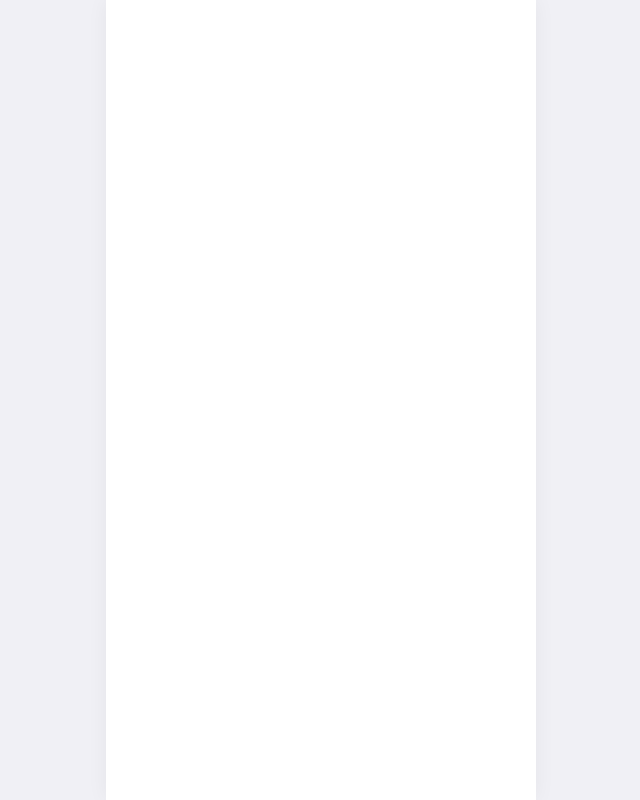
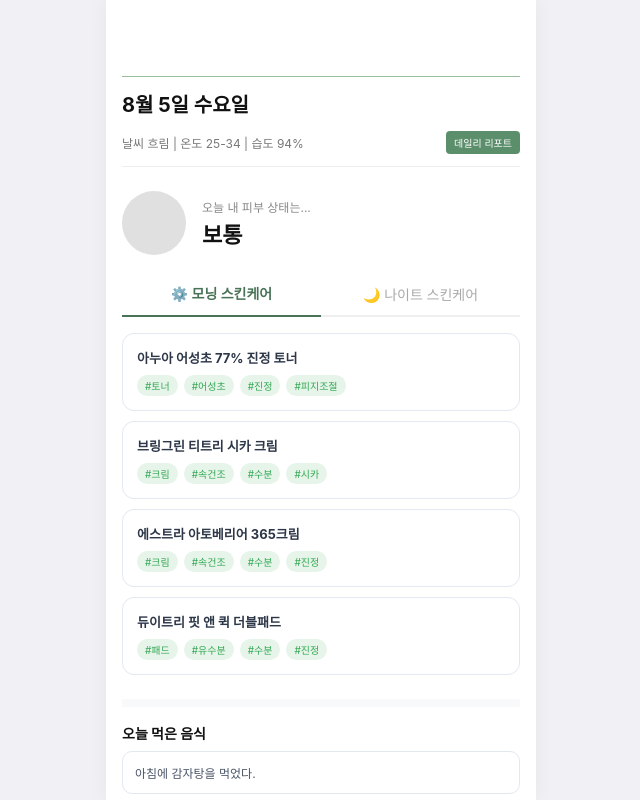
Before and after one commit to LikeLionUniv-INU/14th-toMeta-frontend, a React (Vite) app: page /record in a window 1280 px wide. Before the commit this address had no page. Shown: the whole page, without its empty margins (319-959 px from the left). Built offline with nearby package versions, Linux system fonts and the light colour scheme.

Commit message:
임시저장

```diff
--- a/src/App.jsx
+++ b/src/App.jsx
@@ -18,6 +18,7 @@ import CustomName from './pages/CustomName';
 import CustomCategory from './pages/CustomCategory';
 import CustomIngredient from './pages/CustomIngredient';
 import MyPage from './pages/Mypage';
+import Record from './pages/Record';
 
 function App() {
   return (
@@ -31,6 +32,7 @@ function App() {
           <Route path="/onboarding/skin-type" element={<SkintypeInput />} />
           <Route path="/onboarding/notification" element={<Notification />} />
           <Route path="/defaultinput" element={<DefaultInput />} />
+          <Route path="/record" element={<Record />} />
           <Route path="/emptypouch" element={<EmptyPouch />} />
           <Route
             path="/register/search-cosmetic"
--- /dev/null
+++ b/src/pages/Record.jsx
@@ -0,0 +1,316 @@
+import React, { useState } from "react";
+import styled from "styled-components";
+import Header from "../components/Header";
+
+export default function Record() {
+  const [activeTab, setActiveTab] = useState("morning");
+
+  // 2. 백엔드 연동 전 임시 데이터 (상태로 관리)
+  const [recordData, setRecordData] = useState({
+    dateText: "8월 5일 수요일",
+    weatherText: "날씨 흐림 | 온도 25-34 | 습도 94%",
+    skinStatus: "보통",
+    morningRoutine: [
+      { id: 1, name: "아누아 어성초 77% 진정 토너", tags: ["#토너", "#어성초", "#진정", "#피지조절"] },
+      { id: 2, name: "브링그린 티트리 시카 크림", tags: ["#크림", "#속건조", "#수분", "#시카"] },
+      { id: 3, name: "에스트라 아토베리어 365크림", tags: ["#크림", "#속건조", "#수분", "#진정"] },
+      { id: 4, name: "듀이트리 핏 앤 퀵 더블패드", tags: ["#패드", "#유수분", "#수분", "#진정"] },
+    ],
+    nightRoutine: [
+      { id: 101, name: "아누아 어성초 77% 진정 토너", tags: ["#토너", "#진정"] },
+      { id: 102, name: "에스트라 아토베리어 365크림", tags: ["#크림", "#보습"] },
+    ],
+    // null이나 빈 값을 넣어두면 첫 번째 화면처럼 필수 입력란만 노출됩니다.
+    food: "아침에 감자탕을 먹었다.",
+    skinPhotos: [
+      "https://via.placeholder.com/100",
+      "https://via.placeholder.com/100",
+      "https://via.placeholder.com/100",
+    ],
+  });
+
+  const currentRoutine =
+    activeTab === "morning"
+      ? recordData.morningRoutine
+      : recordData.nightRoutine;
+
+  return (
+    <Container>
+      <ContentWrapper>
+        {/* 상단 공통 헤더 */}
+        <Header />
+
+        {/* 날짜 & 날씨 정보 */}
+        <DateTitle>{recordData.dateText}</DateTitle>
+        <SubHeader>
+          <WeatherInfo>{recordData.weatherText}</WeatherInfo>
+          <ReportBadge>데일리 리포트</ReportBadge>
+        </SubHeader>
+
+        {/* 피부 상태 요약 */}
+        <StatusSection>
+          <ProfileCircle />
+          <StatusTextWrapper>
+            <StatusLabel>오늘 내 피부 상태는...</StatusLabel>
+            <StatusValue>{recordData.skinStatus}</StatusValue>
+          </StatusTextWrapper>
+        </StatusSection>
+
+        {/* 모닝 / 나이트 탭 */}
+        <TabGroup>
+          <TabButton
+            $active={activeTab === "morning"}
+            onClick={() => setActiveTab("morning")}
+          >
+            ⚙️ 모닝 스킨케어
+          </TabButton>
+          <TabButton
+            $active={activeTab === "night"}
+            onClick={() => setActiveTab("night")}
+          >
+            🌙 나이트 스킨케어
+          </TabButton>
+        </TabGroup>
+
+        {/* 스킨케어 제품 카드 리스트 */}
+        <CardList>
+          {currentRoutine.map((item) => (
+            <Card key={item.id}>
+              <CardTitle>{item.name}</CardTitle>
+              <TagGroup>
+                {item.tags.map((tag, idx) => (
+                  <Tag key={idx}>{tag}</Tag>
+                ))}
+              </TagGroup>
+            </Card>
+          ))}
+        </CardList>
+
+        {/* 선택 입력 영역 (조건부 렌더링) */}
+        {(recordData.food || (recordData.skinPhotos && recordData.skinPhotos.length > 0)) && (
+          <OptionalSection>
+            {recordData.food && (
+              <OptionalGroup>
+                <SectionTitle>오늘 먹은 음식</SectionTitle>
+                <FoodCard>{recordData.food}</FoodCard>
+              </OptionalGroup>
+            )}
+
+            {recordData.skinPhotos && recordData.skinPhotos.length > 0 && (
+              <OptionalGroup>
+                <SectionTitle>오늘 나의 피부 사진</SectionTitle>
+                <SubDescription>
+                  사진을 남겨두면 주간 리포트에서 한 주간의 변화 추이를 볼 수 있어요!
+                </SubDescription>
+                <PhotoGrid>
+                  {recordData.skinPhotos.map((photo, index) => (
+                    <PhotoBox key={index} src={photo} alt={`skin-${index}`} />
+                  ))}
+                </PhotoGrid>
+              </OptionalGroup>
+            )}
+          </OptionalSection>
+        )}
+      </ContentWrapper>
+
+      {/* 하단 버튼 */}
+      <SubmitButton>수정하기</SubmitButton>
+    </Container>
+  );
+}
+
+const Container = styled.div`
+  height: 100dvh;
+  margin: 0 auto;
+  padding: 16px;
+  background-color: #ffffff;
+  display: flex;
+  flex-direction: column;
+  justify-content: space-between;
+  box-sizing: border-box;
+`;
+
+const ContentWrapper = styled.div`
+  width: 100%;
+`;
+
+const DateTitle = styled.h1`
+  font-size: 20px;
+  font-weight: 700;
+  margin-top: 12px;
+  color: #111;
+`;
+
+const SubHeader = styled.div`
+  display: flex;
+  justify-content: space-between;
+  align-items: center;
+  padding-bottom: 12px;
+  border-bottom: 1px solid #eee;
+  margin-top: 4px;
+`;
+
+const WeatherInfo = styled.span`
+  font-size: 12px;
+  color: #777;
+`;
+
+const ReportBadge = styled.span`
+  font-size: 10px;
+  background-color: #5b8e6b;
+  color: #fff;
+  padding: 4px 8px;
+  border-radius: 4px;
+`;
+
+const StatusSection = styled.div`
+  display: flex;
+  align-items: center;
+  gap: 16px;
+  margin: 24px 0 16px 0;
+`;
+
+const ProfileCircle = styled.div`
+  width: 64px;
+  height: 64px;
+  border-radius: 50%;
+  background-color: #e0e0e0;
+  flex-shrink: 0;
+`;
+
+const StatusTextWrapper = styled.div`
+  display: flex;
+  flex-direction: column;
+`;
+
+const StatusLabel = styled.span`
+  font-size: 12px;
+  color: #888;
+`;
+
+const StatusValue = styled.span`
+  font-size: 22px;
+  font-weight: 800;
+  color: #111;
+  margin-top: 2px;
+`;
+
+const TabGroup = styled.div`
+  display: flex;
+  border-bottom: 2px solid #eee;
+  margin-top: 8px;
+`;
+
+const TabButton = styled.button`
+  flex: 1;
+  padding: 12px 0;
+  text-align: center;
+  font-size: 14px;
+  font-weight: ${(props) => (props.$active ? "700" : "500")};
+  color: ${(props) => (props.$active ? "#497356" : "#aaa")};
+  border-bottom: ${(props) => (props.$active ? "2px solid #497356" : "none")};
+  background: none;
+  border-top: none;
+  border-left: none;
+  border-right: none;
+  cursor: pointer;
+  margin-bottom: -2px;
+`;
+
+const CardList = styled.div`
+  display: flex;
+  flex-direction: column;
+  gap: 10px;
+  margin-top: 16px;
+`;
+
+const Card = styled.div`
+  padding: 14px;
+  border: 1px solid #e2e8f0;
+  border-radius: 12px;
+  background-color: #fff;
+`;
+
+const CardTitle = styled.p`
+  font-size: 13px;
+  font-weight: 700;
+  color: #2d3748;
+  margin: 0 0 8px 0;
+`;
+
+const TagGroup = styled.div`
+  display: flex;
+  flex-wrap: wrap;
+  gap: 6px;
+`;
+
+const Tag = styled.span`
+  font-size: 10px;
+  background-color: #e6f4ea;
+  color: #34a853;
+  padding: 3px 8px;
+  border-radius: 12px;
+`;
+
+const OptionalSection = styled.div`
+  margin-top: 24px;
+  padding-top: 16px;
+  border-top: 8px solid #f7f9fa;
+`;
+
+const OptionalGroup = styled.div`
+  margin-bottom: 20px;
+`;
+
+const SectionTitle = styled.h3`
+  font-size: 14px;
+  font-weight: 700;
+  color: #111;
+  margin: 0 0 8px 0;
+`;
+
+const SubDescription = styled.p`
+  font-size: 11px;
+  color: #999;
+  margin: 0 0 10px 0;
+`;
+
+const FoodCard = styled.div`
+  padding: 12px;
+  border: 1px solid #e2e8f0;
+  border-radius: 10px;
+  font-size: 12px;
+  color: #4a5568;
+`;
+
+const PhotoGrid = styled.div`
+  display: flex;
+  gap: 10px;
+  overflow-x: auto;
+`;
+
+const PhotoBox = styled.img`
+  width: 90px;
+  height: 90px;
+  border-radius: 8px;
+  object-fit: cover;
+  background-color: #eee;
+  flex-shrink: 0;
+`;
+
+const SubmitButton = styled.button`
+  width: 100%;
+  padding: 14px 0;
+  background-color: #5b8e6b;
+  color: #ffffff;
+  border: none;
+  border-radius: 10px;
+  font-size: 15px;
+  font-weight: 700;
+  cursor: pointer;
+  margin-top: 24px;
+
+  &:hover {
+    background-color: #497356;
+  }
+`;
```
